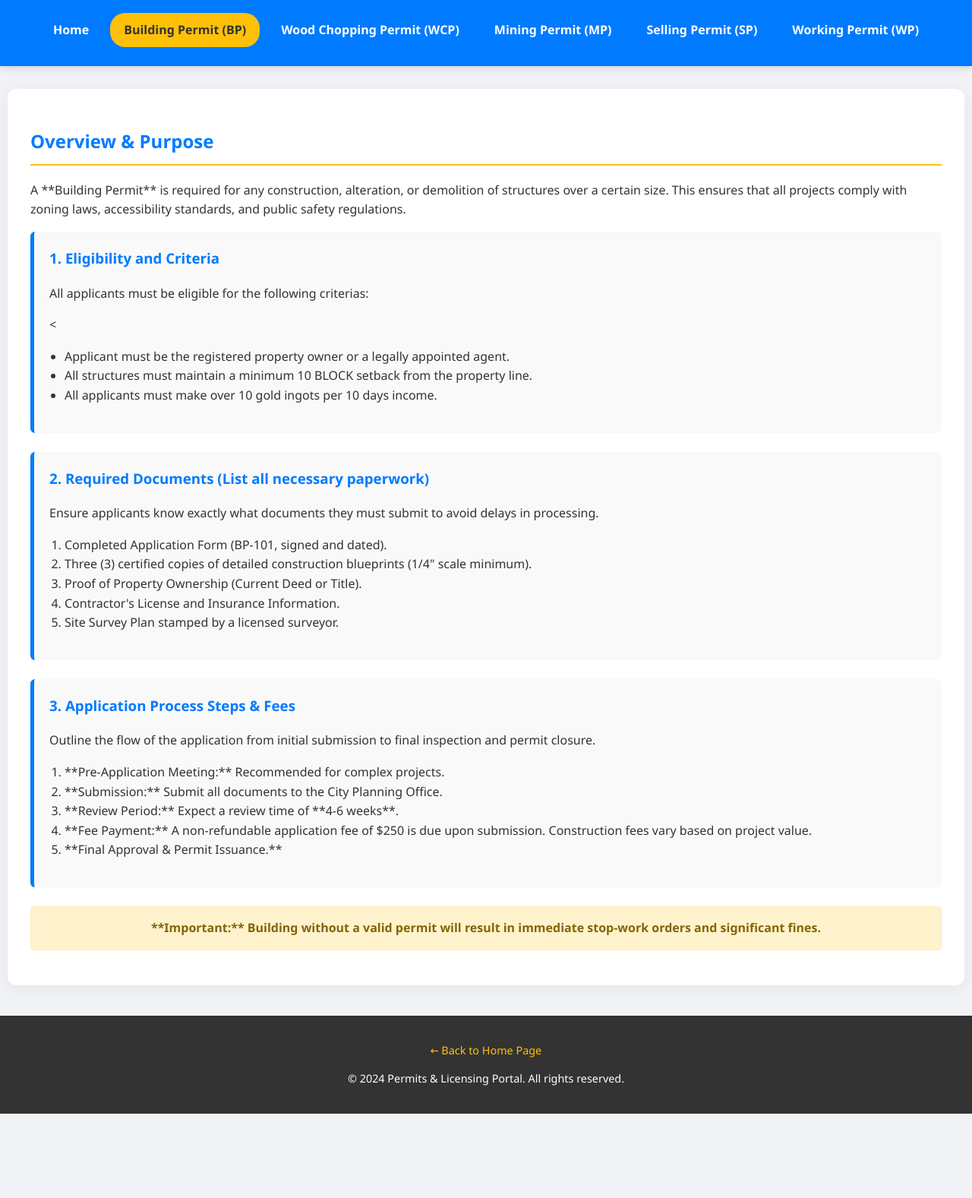
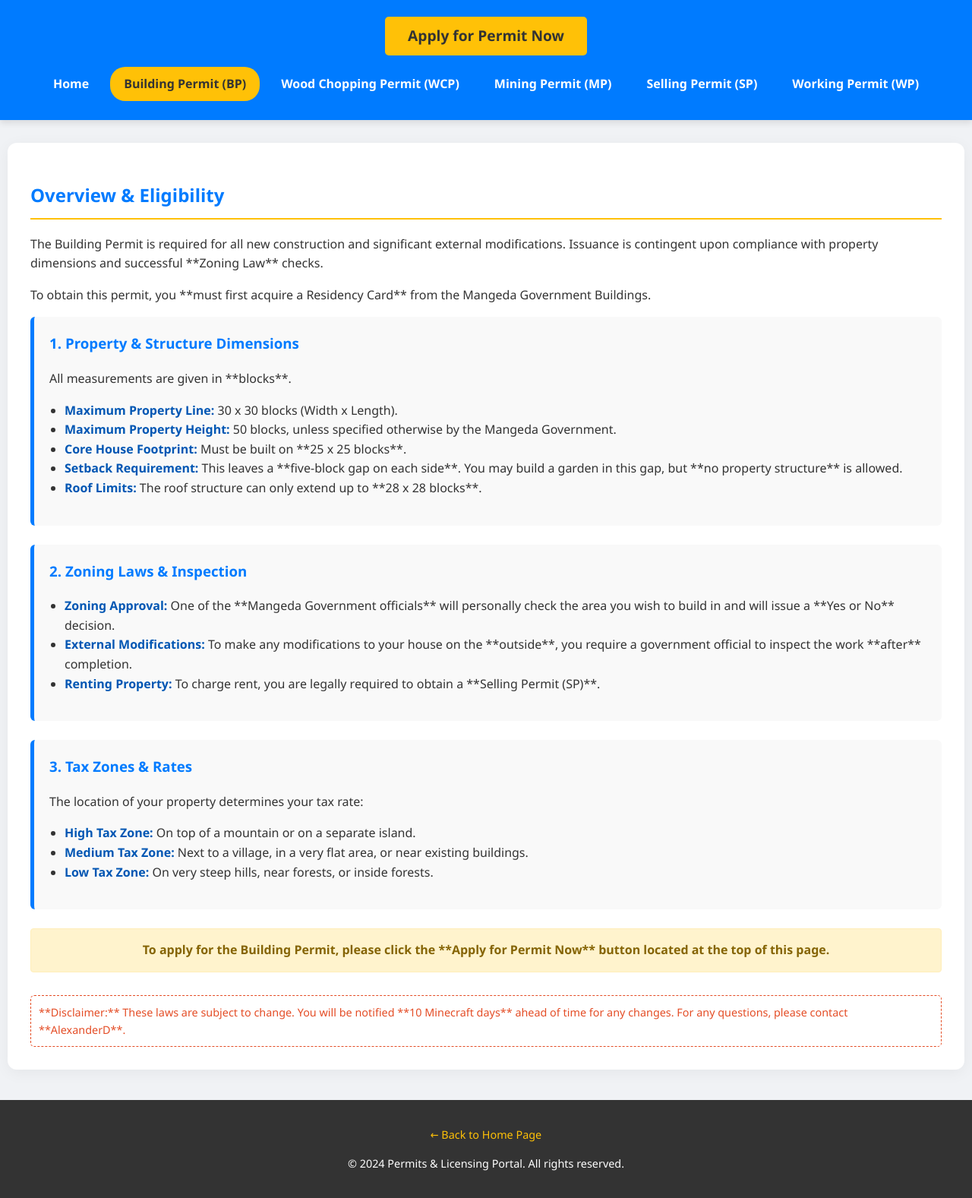
Before and after one commit to html-css-js23/Mangeda-Laws, a plain HTML site: page bp.html in a window 1280 px wide. Shown: the part 103-1680 px from the top of the page at 76% size. Before the commit the page ends 1569 px from the top, so only its background shows below. Drawn offline with Linux system fonts and the light colour scheme.

Commit message:
Update bp.html

```diff
--- a/bp.html
+++ b/bp.html
@@ -26,6 +26,25 @@
         header h1 {
             margin-bottom: 15px;
             font-size: 2.2em;
+        }
+
+        /* Apply Button Added to Header */
+        .apply-button {
+            display: inline-block;
+            background-color: #ffc107; /* Gold/Yellow */
+            color: #333;
+            text-decoration: none;
+            padding: 10px 30px;
+            margin: 10px 0;
+            border-radius: 5px;
+            font-size: 1.2em;
+            font-weight: bold;
+            transition: background-color 0.3s, transform 0.2s;
+        }
+
+        .apply-button:hover {
+            background-color: #e0a800;
+            transform: scale(1.05);
         }
 
         /* Navigation Bar Styling */
@@ -66,59 +85,7 @@
             box-shadow: 0 4px 20px rgba(0, 0, 0, 0.05);
         }
 
-        /* Home Page Sections (Not fully used here, but kept for consistency) */
-        .hero {
-            text-align: center;
-            padding: 60px 20px;
-            background-color: #e6f2ff;
-            border-radius: 10px;
-            margin-bottom: 30px;
-            border: 1px solid #cce5ff;
-        }
-
-        .hero h2 {
-            color: #007bff;
-            font-size: 2em;
-            margin-top: 0;
-        }
-
-        .hero p {
-            font-size: 1.1em;
-            color: #555;
-        }
-
-        .info-cards {
-            display: flex;
-            justify-content: space-around;
-            gap: 20px;
-            flex-wrap: wrap;
-        }
-
-        .card {
-            background-color: #ffffff;
-            border: 1px solid #ddd;
-            border-top: 5px solid #ffc107;
-            padding: 25px;
-            flex: 1;
-            min-width: 280px;
-            max-width: 350px;
-            box-shadow: 0 2px 10px rgba(0, 0, 0, 0.05);
-            border-radius: 8px;
-            transition: box-shadow 0.3s;
-        }
-
-        .card:hover {
-            box-shadow: 0 4px 15px rgba(0, 0, 0, 0.1);
-        }
-
-        .card h3 {
-            color: #007bff;
-            margin-top: 0;
-            border-bottom: 1px dashed #eee;
-            padding-bottom: 10px;
-        }
-
-        /* Subpage Specific Styles (Used in bp.html, wcp.html, etc.) */
+        /* Subpage Specific Styles */
         .permit-overview h2 {
             color: #007bff;
             border-bottom: 2px solid #ffc107;
@@ -144,6 +111,10 @@
             padding-left: 0;
         }
 
+        .permit-section strong {
+            color: #0056b3;
+        }
+
         .call-to-action {
             background-color: #fff3cd;
             color: #856404;
@@ -154,6 +125,16 @@
             margin-top: 20px;
             border: 1px solid #ffeeba;
         }
+
+        .disclaimer {
+            font-size: 0.9em;
+            color: #e44d26; /* Red for emphasis */
+            margin-top: 30px;
+            padding: 10px;
+            border: 1px dashed #e44d26;
+            border-radius: 5px;
+        }
+
 
         /* Footer Styling */
         footer {
@@ -179,7 +160,7 @@
 <body>
     <header>
         <h1>Building Permit (BP)</h1>
-        <nav>
+        <a href="#application-link" class="apply-button">Apply for Permit Now</a> <nav>
             <a href="index.html">Home</a>
             <a href="bp.html" class="active">Building Permit (BP)</a>
             <a href="wcp.html">Wood Chopping Permit (WCP)</a>
@@ -191,47 +172,50 @@
 
     <main>
         <section class="permit-overview">
-            <h2>Overview & Purpose</h2>
-            <p>A **Building Permit** is required for any construction, alteration, or demolition of structures over a certain size. This ensures that all projects comply with zoning laws, accessibility standards, and public safety regulations.</p>
+            <h2>Overview & Eligibility</h2>
+            <p>The Building Permit is required for all new construction and significant external modifications. Issuance is contingent upon compliance with property dimensions and successful **Zoning Law** checks.</p>
+
+            <p>To obtain this permit, you **must first acquire a Residency Card** from the Mangeda Government Buildings.</p>
         </section>
 
-        <section class="permit-section" id="eligibility">
-            <h3>1. Eligibility and Criteria</h3>
-            <p>All applicants must be eligible for the following criterias:</p>
-            <<ul>
-                <li>Applicant must be the registered property owner or a legally appointed agent.</li>
-                <li>All structures must maintain a minimum 10 BLOCK setback from the property line.</li>
-                <li>All applicants must make over 10 gold ingots per 10 days income.</li>
+        <section class="permit-section" id="dimensions">
+            <h3>1. Property & Structure Dimensions</h3>
+            <p>All measurements are given in **blocks**.</p>
+            <ul>
+                <li><strong>Maximum Property Line:</strong> 30 x 30 blocks (Width x Length).</li>
+                <li><strong>Maximum Property Height:</strong> 50 blocks, unless specified otherwise by the Mangeda Government.</li>
+                <li><strong>Core House Footprint:</strong> Must be built on **25 x 25 blocks**.</li>
+                <li><strong>Setback Requirement:</strong> This leaves a **five-block gap on each side**. You may build a garden in this gap, but **no property structure** is allowed.</li>
+                <li><strong>Roof Limits:</strong> The roof structure can only extend up to **28 x 28 blocks**.</li>
             </ul>
         </section>
 
-        <section class="permit-section" id="documents">
-            <h3>2. Required Documents (List all necessary paperwork)</h3>
-            <p>Ensure applicants know exactly what documents they must submit to avoid delays in processing.</p>
-            <ol>
-                <li>Completed Application Form (BP-101, signed and dated).</li>
-                <li>Three (3) certified copies of detailed construction blueprints (1/4" scale minimum).</li>
-                <li>Proof of Property Ownership (Current Deed or Title).</li>
-                <li>Contractor's License and Insurance Information.</li>
-                <li>Site Survey Plan stamped by a licensed surveyor.</li>
-            </ol>
+        <section class="permit-section" id="zoning">
+            <h3>2. Zoning Laws & Inspection</h3>
+            <ul>
+                <li><strong>Zoning Approval:</strong> One of the **Mangeda Government officials** will personally check the area you wish to build in and will issue a **Yes or No** decision.</li>
+                <li><strong>External Modifications:</strong> To make any modifications to your house on the **outside**, you require a government official to inspect the work **after** completion.</li>
+                <li><strong>Renting Property:</strong> To charge rent, you are legally required to obtain a **Selling Permit (SP)**.</li>
+            </ul>
         </section>
 
-        <section class="permit-section" id="steps">
-            <h3>3. Application Process Steps & Fees</h3>
-            <p>Outline the flow of the application from initial submission to final inspection and permit closure.</p>
-            <ol>
-                <li>**Pre-Application Meeting:** Recommended for complex projects.</li>
-                <li>**Submission:** Submit all documents to the City Planning Office.</li>
-                <li>**Review Period:** Expect a review time of **4-6 weeks**.</li>
-                <li>**Fee Payment:** A non-refundable application fee of $250 is due upon submission. Construction fees vary based on project value.</li>
-                <li>**Final Approval & Permit Issuance.**</li>
-            </ol>
+        <section class="permit-section" id="taxation">
+            <h3>3. Tax Zones & Rates</h3>
+            <p>The location of your property determines your tax rate:</p>
+            <ul>
+                <li><strong>High Tax Zone:</strong> On top of a mountain or on a separate island.</li>
+                <li><strong>Medium Tax Zone:</strong> Next to a village, in a very flat area, or near existing buildings.</li>
+                <li><strong>Low Tax Zone:</strong> On very steep hills, near forests, or inside forests.</li>
+            </ul>
         </section>
 
-        <p class="call-to-action">
-            **Important:** Building without a valid permit will result in immediate stop-work orders and significant fines.
+        <p class="call-to-action" id="application-link">
+            To apply for the Building Permit, please click the **Apply for Permit Now** button located at the top of this page.
         </p>
+
+        <div class="disclaimer">
+            **Disclaimer:** These laws are subject to change. You will be notified **10 Minecraft days** ahead of time for any changes. For any questions, please contact **AlexanderD**.
+        </div>
     </main>
 
     <footer>
```
